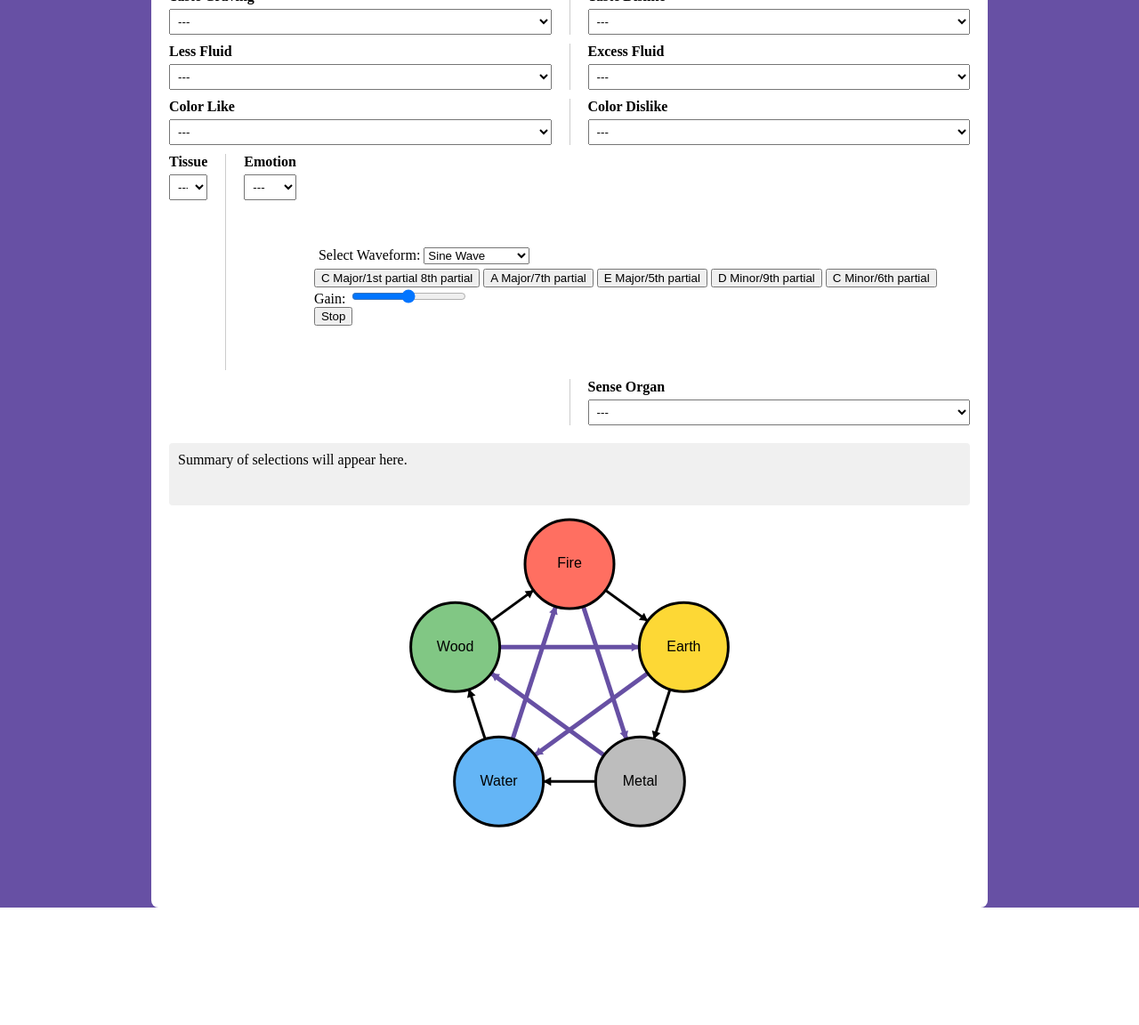
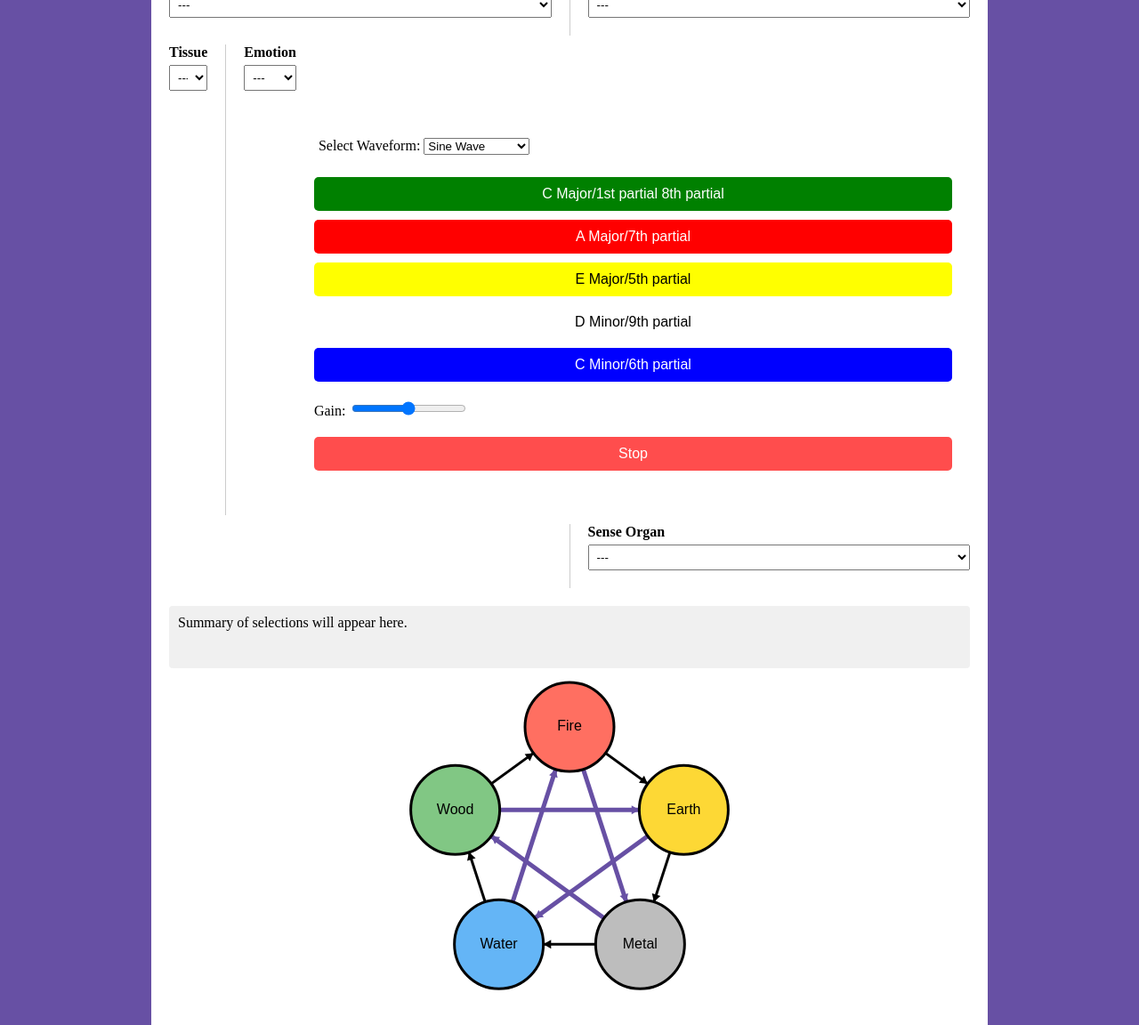
Before and after one commit to bhaskar-c/five-elements-diagnosis, a PHP site: page / in a window 1280 px wide. Shown: the top 1152 px of the page at 89% size. Before the commit the page ends 1020 px from the top, so only its background shows below. Run offline with PHP 8.4, Linux system fonts and the light colour scheme.

Commit message:
Update style.css

```diff
--- a/style.css
+++ b/style.css
@@ -89,3 +89,39 @@
             max-width: 100%; /* Ensure the canvas doesn't exceed the container */
             height: auto; /* Maintain aspect ratio */
         }
+.dropdown {
+            margin-bottom: 20px;
+        }
+        .buttons {
+            display: flex;
+            flex-direction: column;
+            gap: 10px;
+            margin-bottom: 20px;
+        }
+        .button {
+            width: 100%;
+            padding: 10px;
+            border: none;
+            border-radius: 5px;
+            font-size: 16px;
+            cursor: pointer;
+        }
+        .button.green { background-color: green; color: white; }
+        .button.red { background-color: red; color: white; }
+        .button.yellow { background-color: yellow; }
+        .button.white { background-color: white; color: black; }
+        .button.blue { background-color: blue; color: white; }
+        .gain-slider {
+            width: 100%;
+            margin-bottom: 20px;
+        }
+        .stop-button {
+            width: 100%;
+            padding: 10px;
+            border: none;
+            border-radius: 5px;
+            background-color: #ff4d4d;
+            color: white;
+            font-size: 16px;
+            cursor: pointer;
+        }
```
